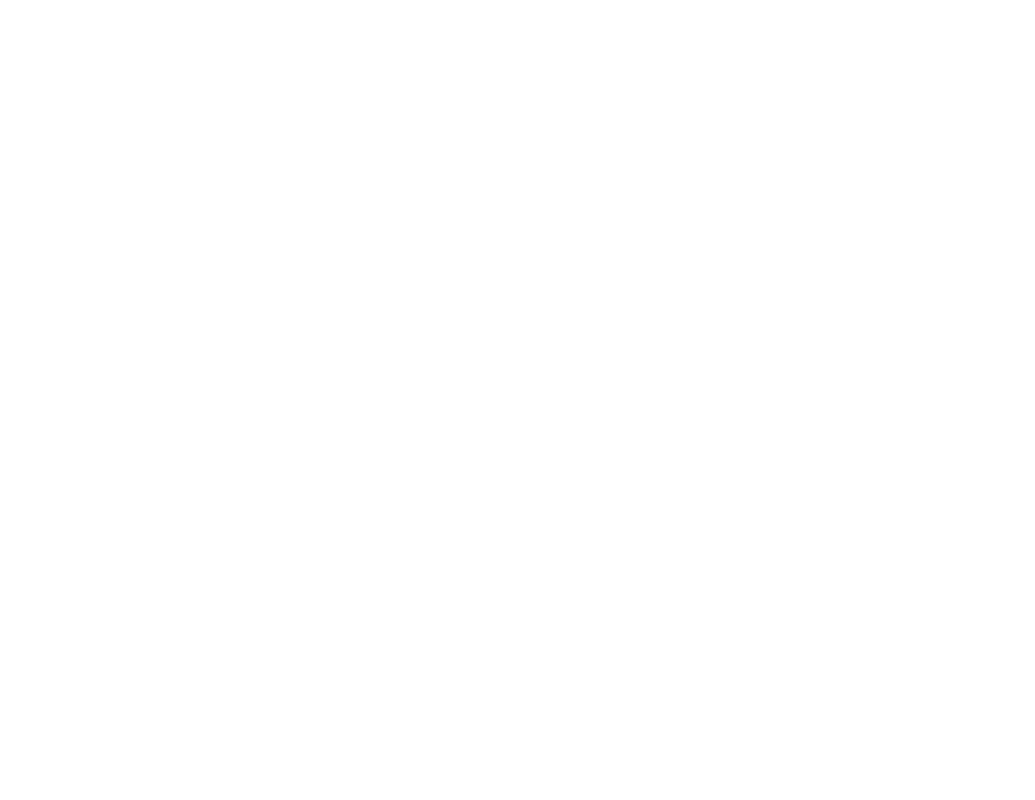
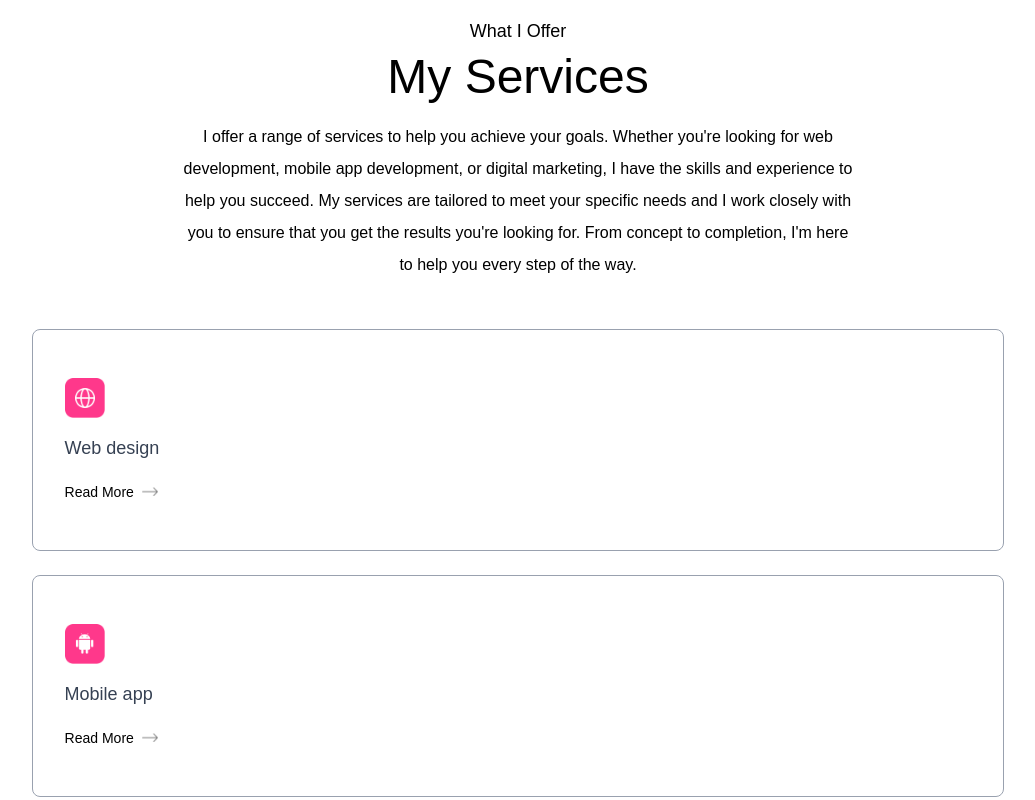
Before and after one commit to mithunkale1581/mportfolio, a Next.js app: page / in a window 1280 px wide. Shown: the part 1760-2560 px from the top of the page, without its empty margins (122-1157 px from the left). Before the commit the page ends 1737 px from the top, so only its background shows below. Built offline with nearby package versions, Linux system fonts and the light colour scheme; a web font is replaced by a local one.

Commit message:
services code added

```diff
--- a/src/app/components/Navbar.jsx
+++ b/src/app/components/Navbar.jsx
@@ -38,7 +38,7 @@
             className="w-28 cursor-pointer mr-14"
           />
         </a>
-        <ul className="hidden md:flex items-center gap-6 lg:gap-8 rounded-full px-12 py-3 bg-white shadow-sm bg-opacity-50">
+        <ul className={`hidden md:flex items-center gap-6 lg:gap-8 rounded-full px-12 py-3 ${isScroll ? "" : "bg-white shadow-sm bg-opacity-50"}`}>
           <li>
             <a href="#top" className="font-Ovo">
               Home
--- /dev/null
+++ b/src/app/components/Services.jsx
@@ -0,0 +1,32 @@
+import React from 'react'
+import { assets, serviceData } from '../../../assets/assets';
+import Image from 'next/image';
+
+const Services = () => {
+    return (
+        <div className='w-full px-[12%] py-10 scroll-mt-20' id='services'>
+            <h4 className='text-center mb-2 text-lg font-Ovo'>
+                What I Offer</h4>
+            <h2 className='text-center text-5xl font-Ovo'>
+                My Services</h2>
+            <p className='text-center max-w-2xl mx-auto mt-5 mb-12 font-Ovo'>
+                I offer a range of services to help you achieve your goals. Whether you're looking for web development, mobile app development, or digital marketing, I have the skills and experience to help you succeed. My services are tailored to meet your specific needs and I work closely with you to ensure that you get the results you're looking for. From concept to completion, I'm here to help you every step of the way.
+            </p>
+            <div className='grid grid-cols-auto gap-6 my-10'>
+                {serviceData.map(({ icon, title, discription, link }, index) => (
+                    <div key={index}
+                        className='border border-gray-400 rounded-lg px-8 py-12 coursor-pointer hover:bg-lightHover hover:-translate-y-1 duration-500 hover:shadow-[4px_4px_0_#000]'
+                    >
+                        <Image src={icon} alt='' className='w-10' />
+                        <h3 className='text-lg my-4 text-gray-700'>{title}</h3>
+                        <p className='text-sm text-gray-600 leading-5'>{discription}</p>
+                        <a href={link} className='flex items-center gap-2 text-sm mt-5'>Read More <Image alt='' src={assets.right_arrow} className='w-4' /></a>
+
+                    </div>
+                ))}
+            </div>
+        </div>
+    )
+}
+
+export default Services;
--- a/src/app/page.js
+++ b/src/app/page.js
@@ -3,6 +3,7 @@
 import Navbar from "./components/Navbar";
 import Header from "./components/Header";
 import About from "./components/About";
+import Services from "./components/Services";
 
 export default function Home() {
   return (
@@ -10,6 +11,7 @@
       <Navbar />
       <Header />
       <About />
+      <Services/>
     </>
   );
 }
--- a/tailwind.config.mjs
+++ b/tailwind.config.mjs
@@ -21,6 +21,9 @@
         'black': '4px 4px 0 #000',
         'white': '4px 4px 0 #fff',
       },
+      gridTemplateColumns: {
+        'auto': 'repeat(auto-fit, minmax(200px, 1fr))',
+      },
     },
   },
   plugins: [],
```
